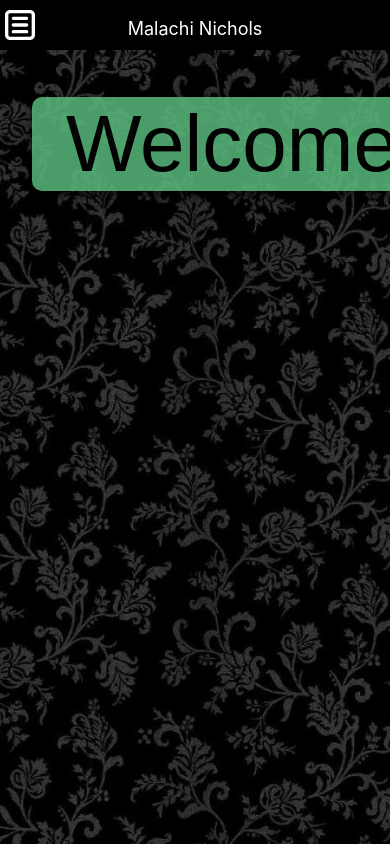
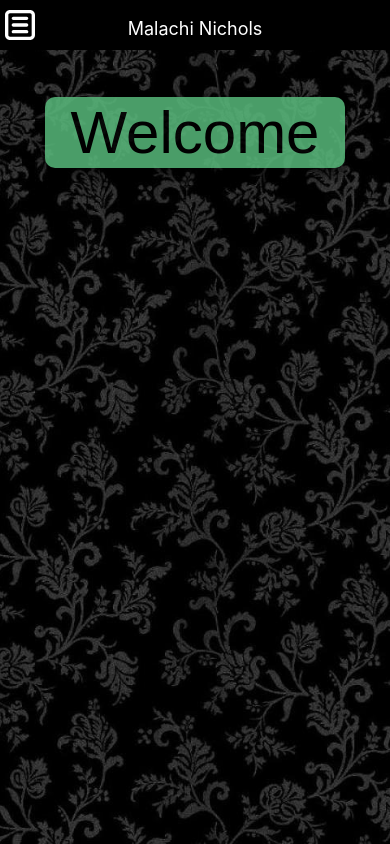
Before and after one commit to MalachiNichols/My-Portfolio-NextJS, a Next.js app: page / in a window 390 px wide. Built offline with nearby package versions, Linux system fonts and the light colour scheme.

Commit message:
adjusted welcome button sizing for mobile, and removed Malachi Nichols link in navbar

```diff
--- a/components/Nav.js
+++ b/components/Nav.js
@@ -8,7 +8,7 @@ const change = () => {
 
   return (
     <div className={navStyles.navList}>
-      <Link href="/"><p className={navStyles.navLinks} onClick={() => change()}>Malachi Nichols</p></Link>
+      {/* <Link href="/"><p className={navStyles.navLinks} onClick={() => change()}>Malachi Nichols</p></Link> */}
       <Link href="/about"><p className={navStyles.navLinks} onClick={() => change()}>About</p></Link>
       <Link href="/portfolio"><p className={navStyles.navLinks} onClick={() => change()}>Portfolio</p></Link>
       <Link href="/maze"><p className={navStyles.navLinks} onClick={() => change()}>Maze</p></Link>
--- a/styles/globals.css
+++ b/styles/globals.css
@@ -36,9 +36,9 @@ body {
   margin-right: auto;
   margin-top: 10%;
   width: 20%;
-  min-width: 400px;
+  min-width: 300px;
   height: fit-content;
-  font-size: 80px;
+  font-size: 60px;
   border-radius: 10px;
   border: none;
   cursor: pointer;
```
